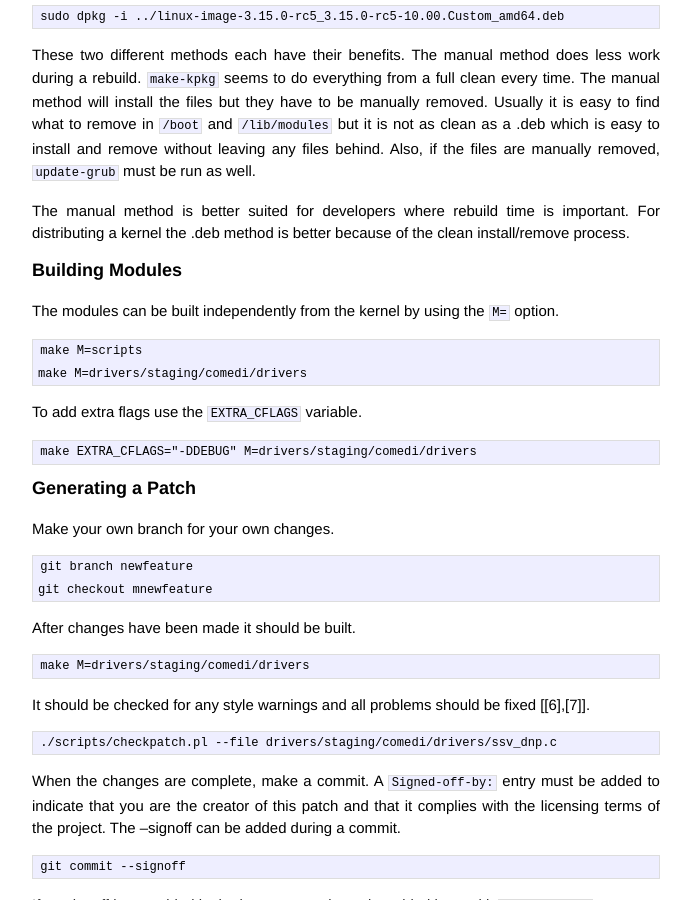
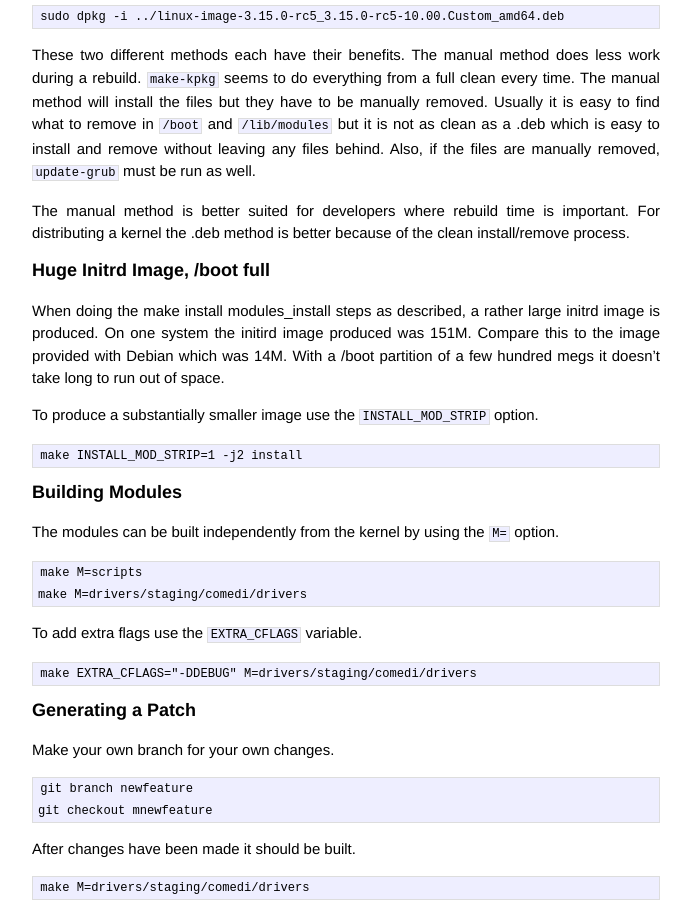
Before and after one commit to jmahler/jmahler.github.io, a Jekyll site: the page built from _posts/2014-04-08-kernel.md, in a window 1280 px wide and 900 px high, scrolled down 1163 px. Shown: the whole window, without its empty margins (294-985 px from the left). Built offline with Jekyll 4.4.1, drawn with Linux system fonts in a browser that asks for light colours; Markdown is read by kramdown in place of the engine named in the settings.

Commit message:
document the INSTALL_MOD_STRIP option, smaller initrd

```diff
--- a/_posts/2014-04-08-kernel.md
+++ b/_posts/2014-04-08-kernel.md
@@ -75,6 +75,20 @@ well.
 The manual method is better suited for developers where rebuild time is
 important.  For distributing a kernel the .deb method is better because
 of the clean install/remove process.
+
+Huge Initrd Image, /boot full
+-----------------------------
+
+When doing the make install modules_install steps as described, a rather
+large initrd image is produced.  On one system the initird image
+produced was 151M.  Compare this to the image provided with Debian which
+was 14M.  With a /boot partition of a few hundred megs it doesn't take
+long to run out of space.
+
+To produce a substantially smaller image use the `INSTALL_MOD_STRIP`
+option.
+
+    make INSTALL_MOD_STRIP=1 -j2 install
 
 Building Modules
 ----------------
```
